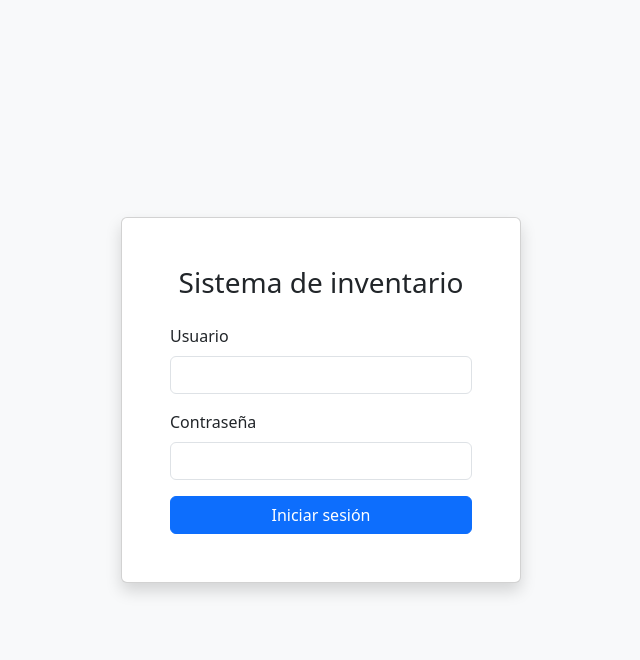
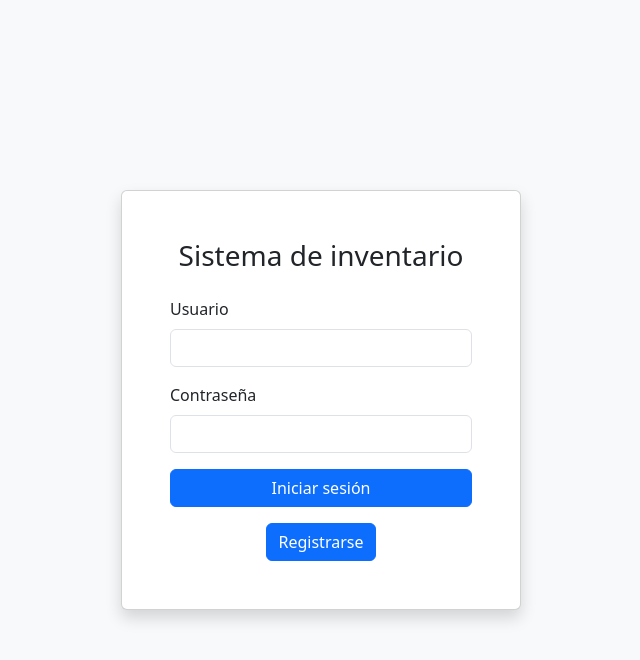
Before and after one commit to LSM-23/invProducto-Sof109-, a PHP site: page / in a window 1280 px wide. Shown: the top 660 px of the page, without its empty margins (319-959 px from the left). Run offline with PHP 8.4, Linux system fonts and the light colour scheme.

Commit message:
Agregamos botos de registro y espacio para las validaciones de Javascrip faltantes

```diff
--- a/views/login.php
+++ b/views/login.php
@@ -26,6 +26,9 @@
                     <button type="submit" class="btn btn-primary">Iniciar sesión</button>
                 </div>
             </form>
+            <div class="text-center mt-3">
+                <a href="../views/registro.php" class="btn btn-primary">Registrarse</a>
+            </div>
         </div>
     </div>
 
```
Also changed, not shown: assets/js/validaciones.js (+8 -0 lines).
